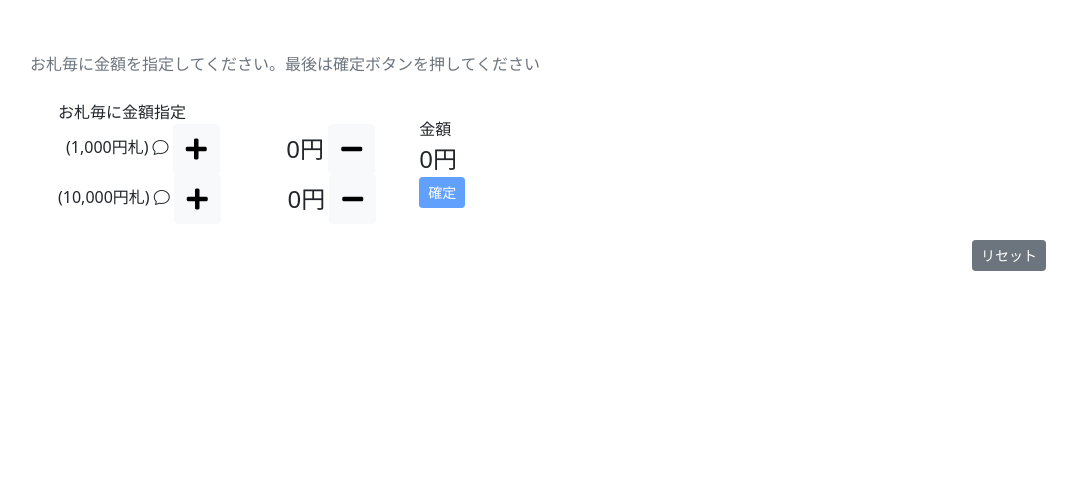
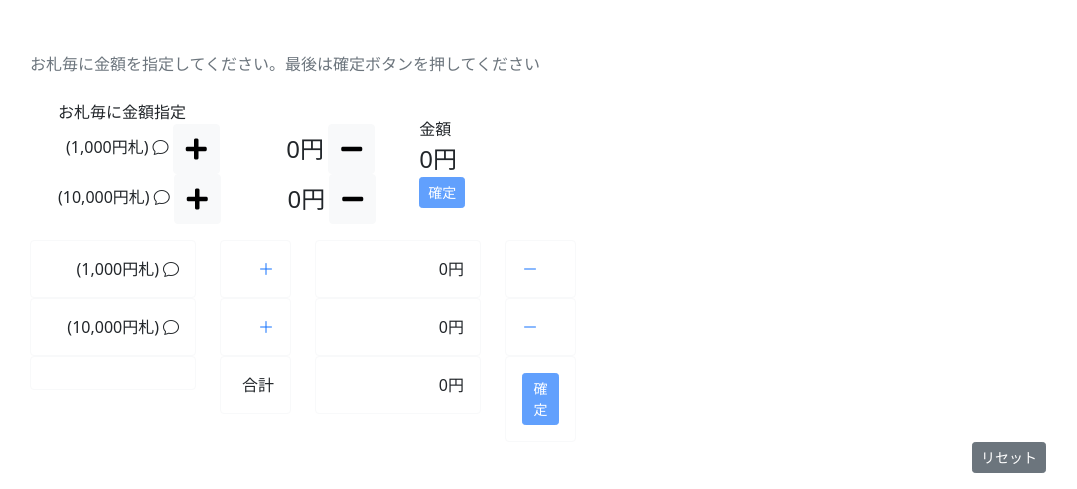
Before and after one commit to of3jlmssoo/djangorest-simple-app2, a Django app: page /chokin/ in a window 1280 px wide. Shown: the part 613-1102 px from the top of the page, without its empty margins (52-1129 px from the left). Before the commit the page ends 884 px from the top, so only its background shows below. Run offline with Django 4.2, Linux system fonts and the light colour scheme; some libraries are stand-ins or nearby versions.

Commit message:
two ways to specify the price

```diff
--- a/chokinbako/chokin/templates/chokin/boxprocprice.html
+++ b/chokinbako/chokin/templates/chokin/boxprocprice.html
@@ -44,3 +44,108 @@
             <a class="{{chokinkakutei}}" href="{% url 'confirm' thousands millions %}" role="button">確定</a>
       </div>
     </div>
+
+
+
+
+
+
+<div class="row">
+  <div class="col-xl-2">
+    <div class="card border-light">
+      <div class="card-body">
+        <p class="cart-title m-0 text-end">(1,000円札)<i class="bi bi-chat ps-1" data-bs-toggle="tooltip" data-bs-placement="top" title="1,000円札は最大9枚"></i></p>
+      </div>
+    </div>
+  </div>
+  <div class="col-xl-1">
+    <div class="card  border-light text-end">
+      <div class="card-body">
+        <a href="{% url 'proc_bill' 'thousands' '+' %}" class="card-title m-0 " ><i class="bi bi-plus-lg"></i></a>
+      </div>
+    </div>
+  </div>
+  <div class="col-xl-2">
+    <div class="card border-light text-end">
+      <div class="card-body">
+        <p class="card-title m-0 text-end" >{% if thousands == 0 %}0円{% else %}{{thousands}},000円{% endif %}</p>
+      </div>
+    </div>
+  </div>
+  <div class="col-xl-1">
+    <div class="card border-light">
+      <div class="card-body">
+        <a href="{% url 'proc_bill' 'thousands' '-' %}"  class="card-title m-0 " ><i class="bi bi-dash-lg"></i></a>
+      </div>
+    </div>
+  </div>
+</div>
+
+
+
+
+
+<div class="row">
+  <div class="col-xl-2">
+    <div class="card border-light">
+      <div class="card-body">
+        <p class="cart-title m-0 text-end">(10,000円札)<i class="bi bi-chat ps-1" data-bs-toggle="tooltip" data-bs-placement="top" title="10,000円札は最大20枚"></i></p>
+      </div>
+    </div>
+  </div>
+  <div class="col-xl-1">
+    <div class="card border-light text-end">
+      <div class="card-body">
+        <a href="{% url 'proc_bill' 'millions'  '+' %}" class="card-title m-0 " ><i class="bi bi-plus-lg"></i></a>
+      </div>
+    </div>
+  </div>
+  <div class="col-xl-2">
+    <div class="card border-light text-end">
+      <div class="card-body">
+        <p class="card-title m-0 text-end" >{% if millions == 0 %}0円{% else %}{{millions|mul:10}},000円{% endif %}</p>
+      </div>
+    </div>
+  </div>
+  <div class="col-xl-1">
+    <div class="card border-light">
+      <div class="card-body">
+        <a href="{% url 'proc_bill' 'millions' '-' %}"   class="card-title m-0 " ><i class="bi bi-dash-lg"></i></a>
+      </div>
+    </div>
+  </div>
+</div>
+
+
+
+
+<div class="row">
+  <div class="col-xl-2">
+    <div class="card border-light">
+      <div class="card-body">
+
+      </div>
+    </div>
+  </div>
+  <div class="col-xl-1">
+    <div class="card border-light text-end">
+      <div class="card-body">
+          合計
+      </div>
+    </div>
+  </div>
+  <div class="col-xl-2">
+    <div class="card border-light text-end">
+      <div class="card-body">
+        <p class="card-title m-0 text-end">{% if price == 0 %}0円{% else %}{{ price }},000円{% endif %}</p>
+      </div>
+    </div>
+  </div>
+  <div class="col-xl-1">
+    <div class="card border-light">
+      <div class="card-body">
+        <a class="{{chokinkakutei}}" href="{% url 'confirm' thousands millions %}" role="button">確定</a>
+      </div>
+    </div>
+  </div>
+</div>
```
